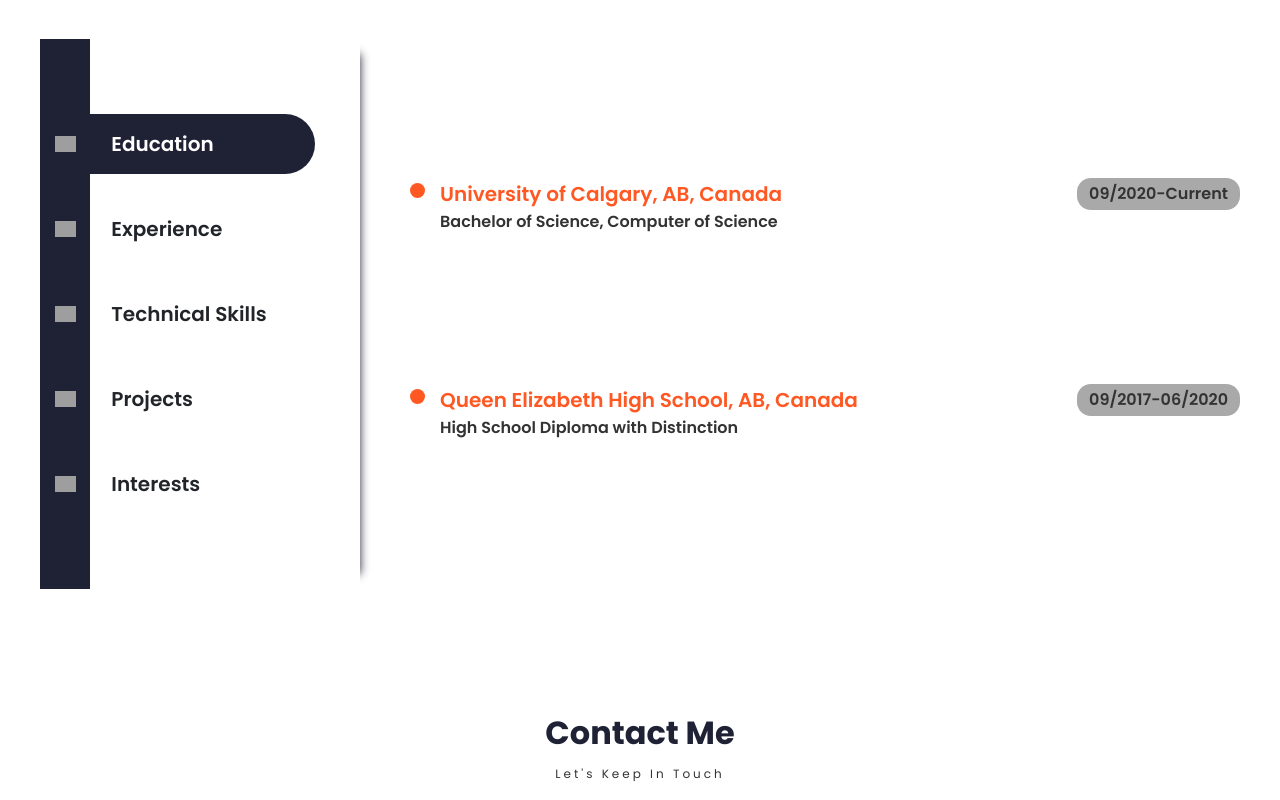
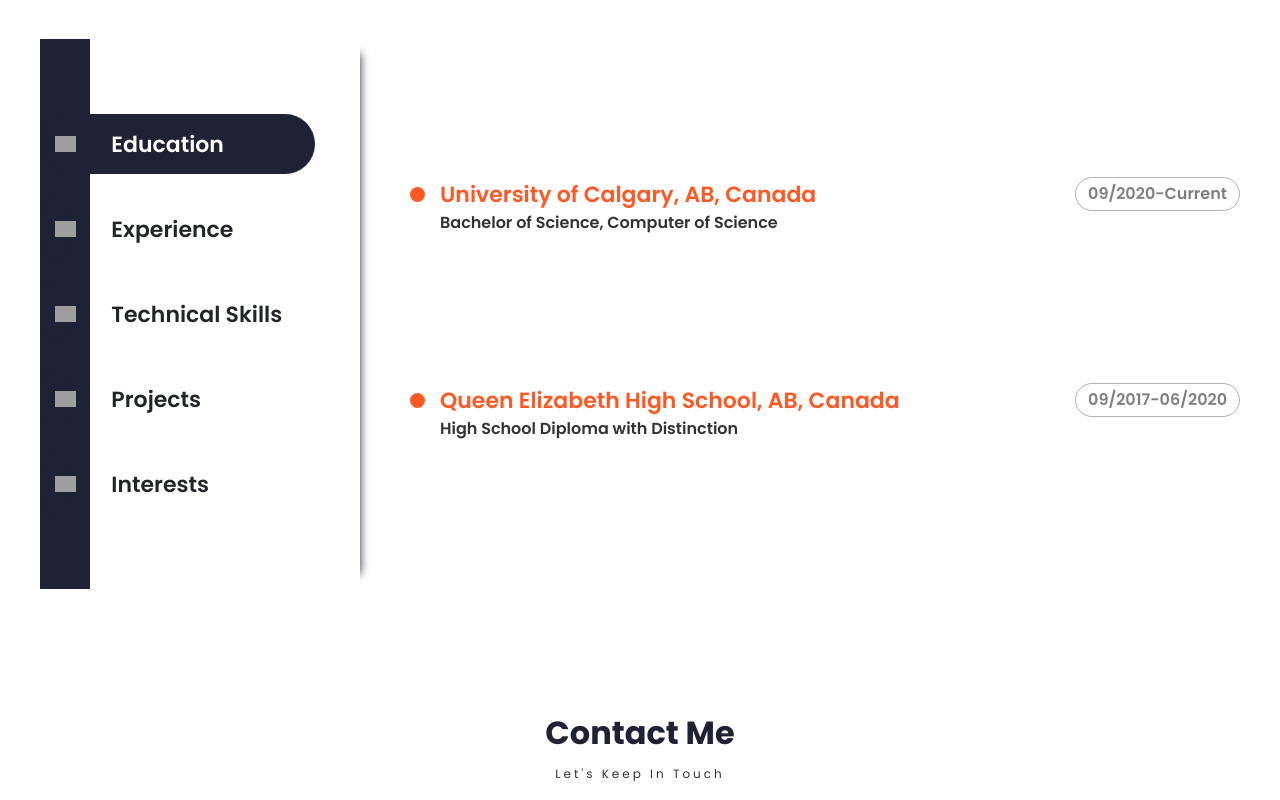
Before and after one commit to BradleyLi/portfolio-website, a React (Create React App) app in the folder client/: page / in a window 1280 px wide. Shown: the part 1860-2660 px from the top of the page. Built offline with nearby package versions, Linux system fonts and the light colour scheme; grey boxes are pictures that could not be loaded; a web font is replaced by a local one.

Commit message:
Update Resume.css

```diff
--- a/client/src/PortfolioContainer/Resume/Resume.css
+++ b/client/src/PortfolioContainer/Resume/Resume.css
@@ -68,7 +68,7 @@
 }
 
 .bullet-label {
-  font-size: 20px;
+  font-size: 22px;
   white-space: nowrap;
   font-family: "Poppins SemiBold";
 }
@@ -114,7 +114,7 @@
 
 .resume-main-heading span {
   color: var(--dark-orange);
-  font-size: 20px;
+  font-size: 22px;
   /* font-family: "Poppins SemiBold"; */
 }
 
@@ -147,17 +147,17 @@
   left: -30px;
   height: 15px;
   width: 15px;
-  top: 5px;
   border-radius: 50%;
   background-color: #ff5823;
 }
 
 .heading-date {
-  background-color: #a9a9a9;
   padding: 4px 12px;
   font-size: 16px;
-  border-radius: 14px;
   color: var(--black);
+  border: rgba(0, 0, 0, 0.3) solid 1px;
+  border-radius: 20px;
+  color: rgba(0, 0, 0, 0.5)
 }
 
 .experience-description {
```
